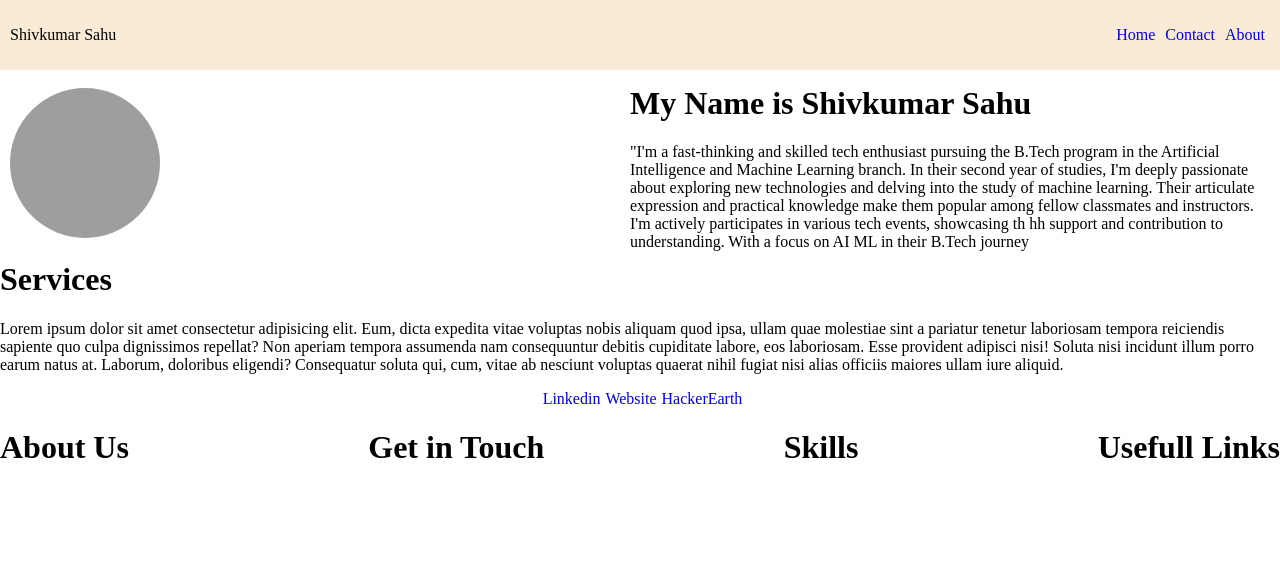
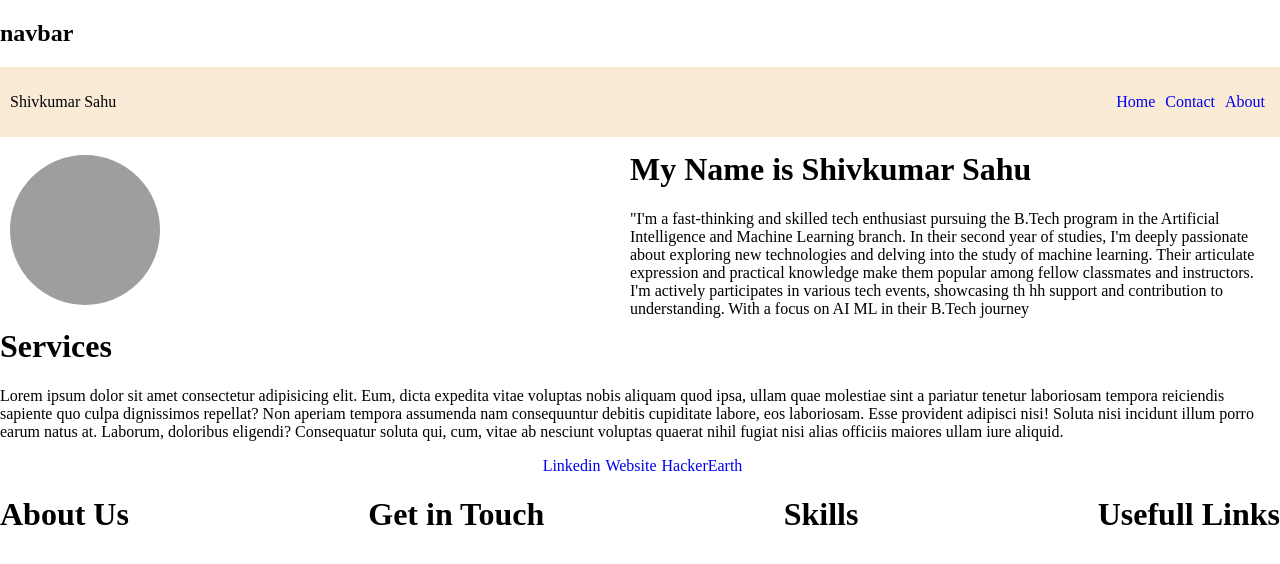
Before and after one commit to shivkumar-sahu/Portfolio, a plain HTML site: page index.html in a window 1280 px wide. Drawn offline with Linux system fonts and the light colour scheme; grey boxes are pictures that could not be loaded.

Commit message:
Update index.html
h1 tag

```diff
--- a/index.html
+++ b/index.html
@@ -7,6 +7,7 @@
     <title>Portfolio-Shivkumar Sahu</title>
   </head>
   <body>
+    <h2>navbar</h2>
     <!-- Navbar -->
     <div class="nav">
       <div class="nav-left">Shivkumar Sahu</div>
```
